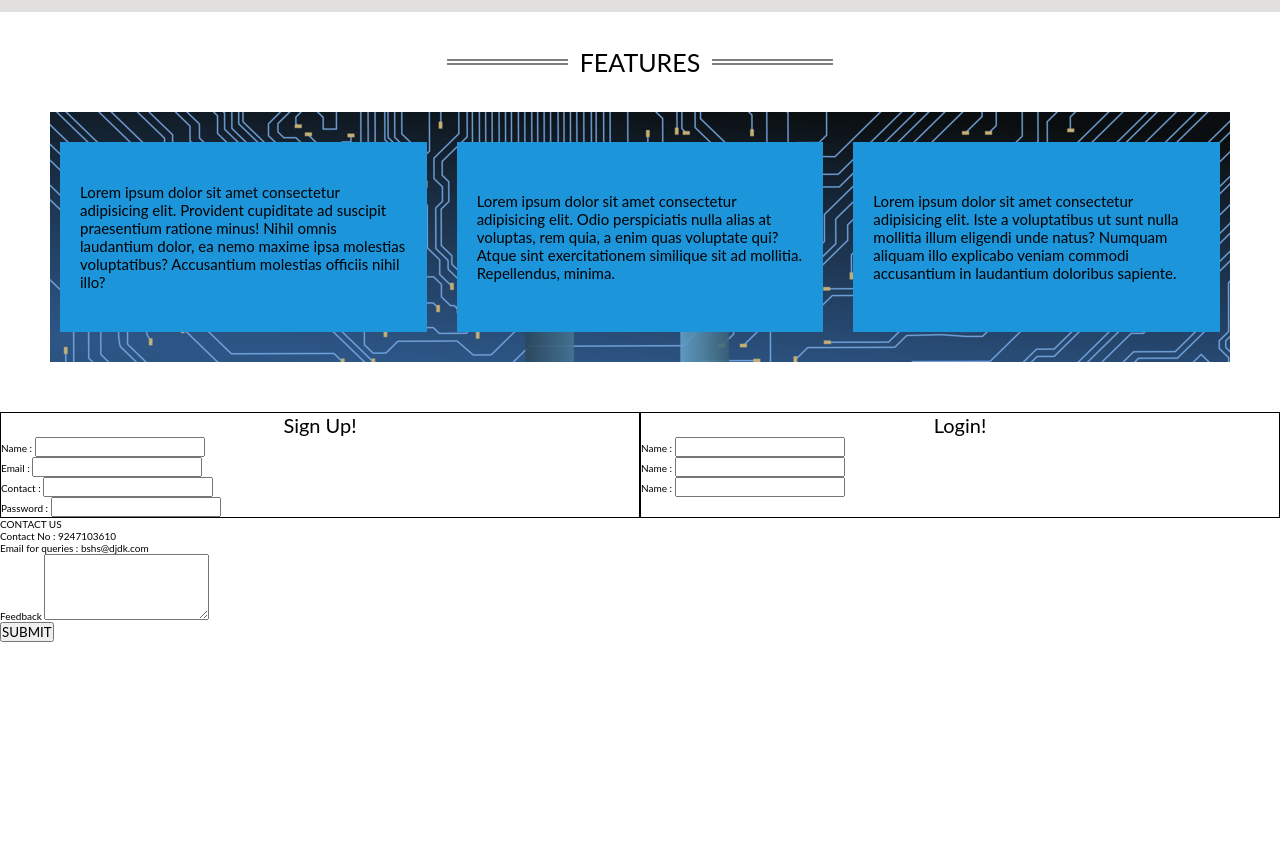
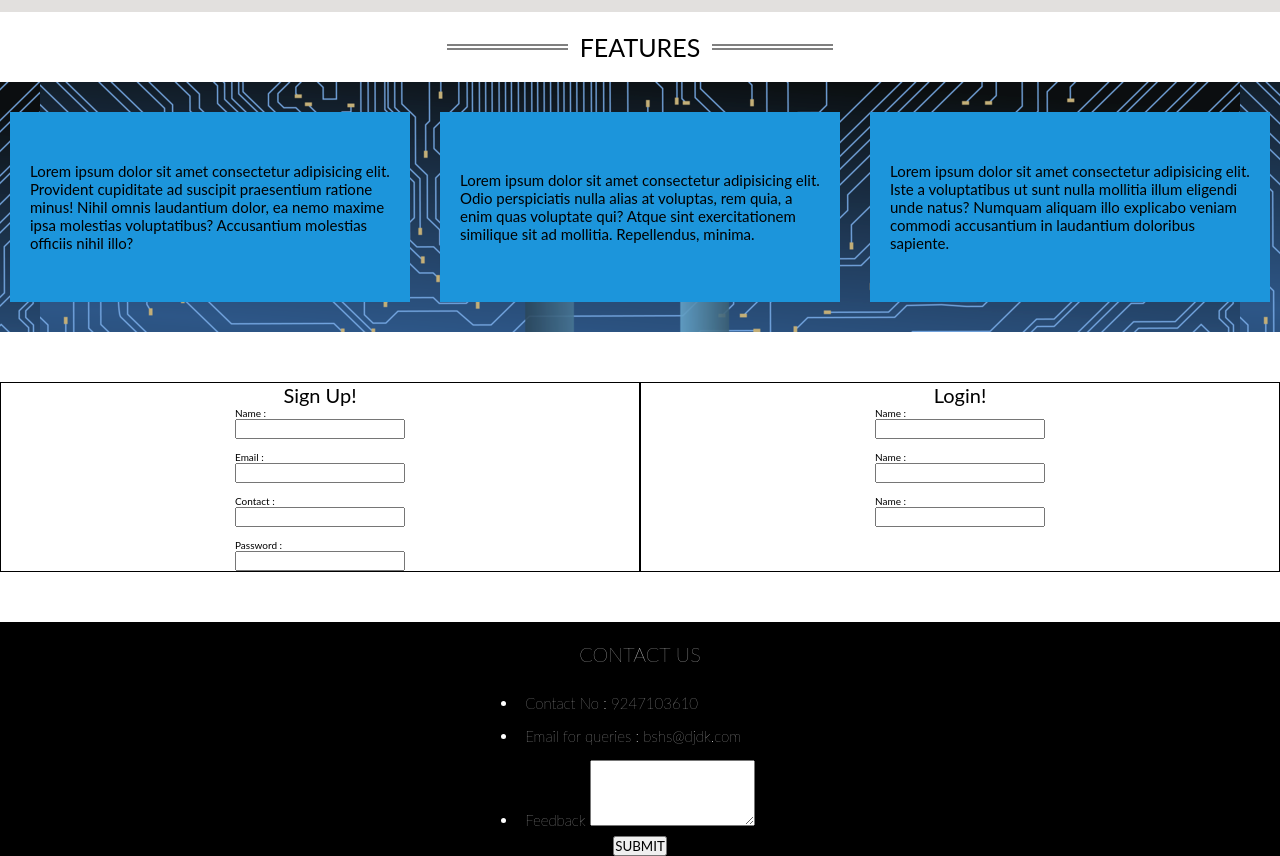
Before and after one commit to Meetanshi18/Meetanshi18.github.io, a plain HTML site: page index.html in a window 1280 px wide. Shown: the part 202-1058 px from the top of the page. Before the commit the page ends 844 px from the top, so only its background shows below. Drawn offline with Linux system fonts and the light colour scheme.

Commit message:
Add files via upload

```diff
--- a/style1.css
+++ b/style1.css
@@ -40,6 +40,11 @@ header{
     justify-content: center;
     width: 10rem;
     font-size: 1.5rem;
+    padding : 2rem;
+}
+.header--signup:hover, .header--login:hover{
+    background: #125E8A;
+    color : white;
 }
 
 /* main--about */
@@ -65,7 +70,7 @@ header{
     display: flex;
     justify-content: center;
     font-size : 2.5rem;
-    height : 10rem;
+    padding : 2rem;
     align-items: center;
 }
 .main--features--heading span{
@@ -95,8 +100,7 @@ header{
     transform: translateY(-50%);
 }
 .main--features--content{
-    margin-right : 5rem;
-    margin-left : 5rem;
+
     margin-bottom : 5rem;
     background-image:url("FeaturesBackground.png");
 
@@ -129,7 +133,7 @@ header{
     display : flex;
     flex-flow: row;
     justify-content: center;
-
+    margin-bottom: 5rem;
 
 }
 .main--signup-login > div{
@@ -146,12 +150,38 @@ header{
     display: flex;
     justify-content: center;
 }
-.abc{
+.main--signup--form{
     display: flex;
     justify-content: center;
 
 }
-.abc input{
+.main--signup--form input{
     display: flex;
     justify-content: center;
 }
+
+footer{
+    background: black;
+    color : white;
+    font-weight: 200;
+}
+.footer--heading{
+    display: flex;
+    justify-content: center;
+    font-size : 2rem;
+    padding : 2rem;
+}
+.footer--contactdetails{
+    display: flex;
+    flex-flow: row;
+    justify-content:center;
+    font-size : 1.5rem;
+
+}
+.footer--contactdetails li{
+    padding : 0.75rem;
+}
+.submit--feedbackBtn{
+    display: flex;
+    justify-content: center;
+}
```
